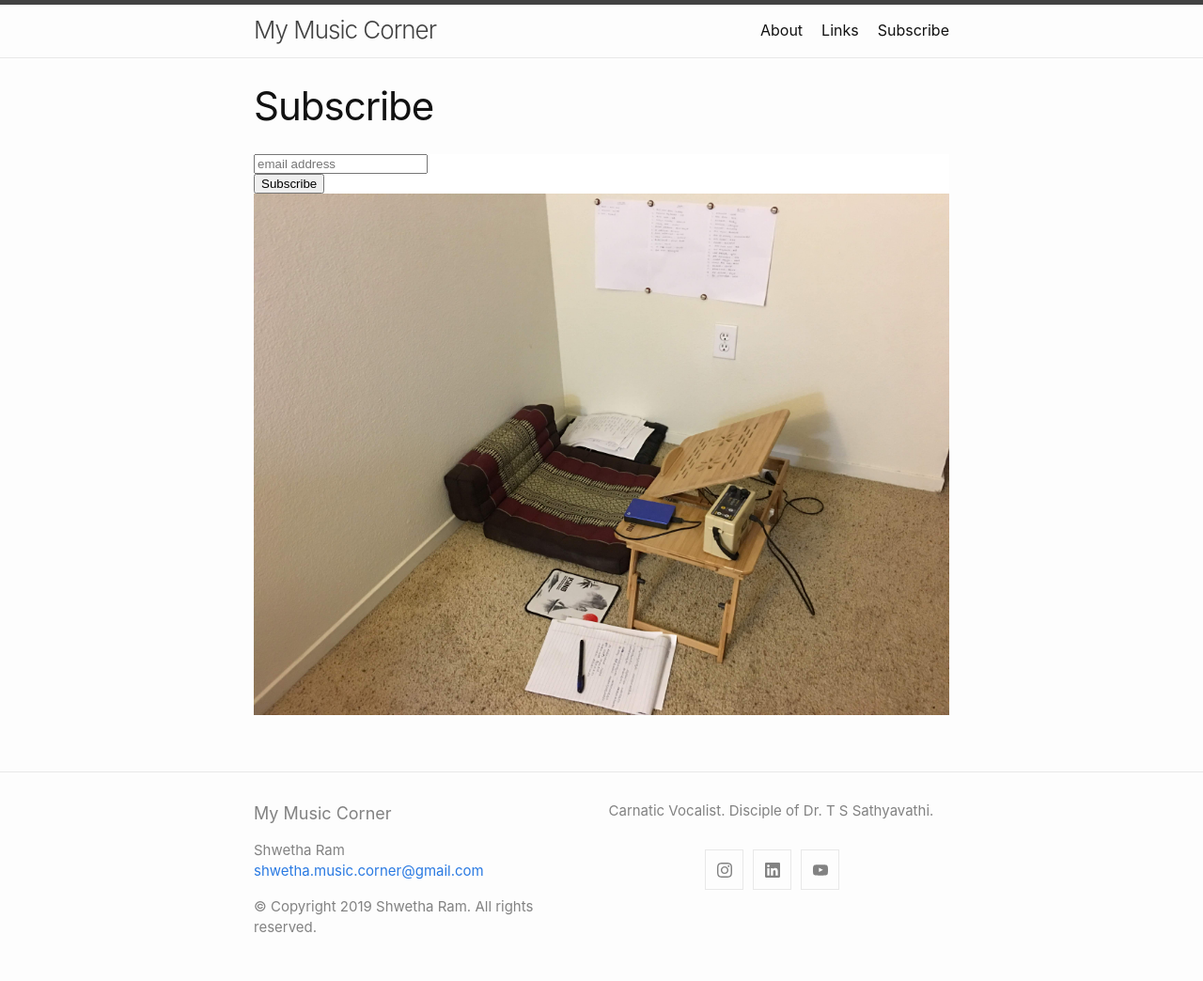
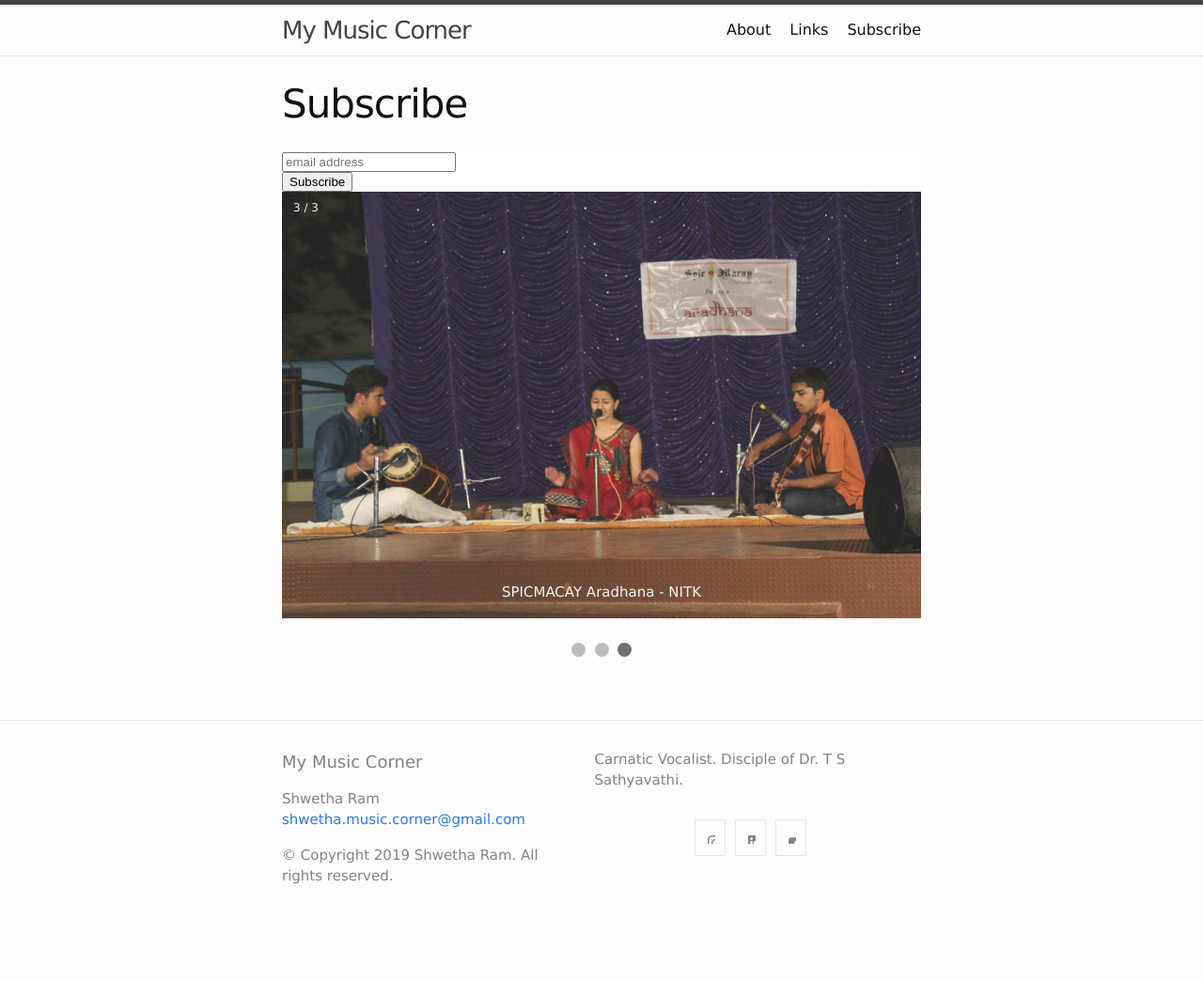
Before and after one commit to shwetharam0407/music-corner, a Jekyll site: the page built from subscribe.md, in a window 1280 px wide. Shown: the whole page at 94% size. Built offline with Jekyll 4.4.1, drawn with Linux system fonts in a browser that asks for light colours; comment, search, counter and statistics services are not loaded; after the commit the page ends 989 px from its top, so only the background shows below that; part of the change alters nothing that is shown.

Commit message:
added slideshow to subscribe page

```diff
--- a/subscribe.md
+++ b/subscribe.md
@@ -25,4 +25,137 @@ permalink: /subscribe/
 
 <!--End mc_embed_signup-->
 
-![ ](../data/img/music_corner.JPG)
+
+<!--Start image slideshow-->
+<html>
+<head>
+<meta name="viewport" content="width=device-width, initial-scale=1">
+<style>
+* {box-sizing: border-box;}
+body {font-family: Verdana, sans-serif;}
+.mySlides {display: none;}
+img {vertical-align: middle;}
+
+/* Slideshow container */
+.slideshow-container {
+  max-width: 1000px;
+  position: relative;
+  margin: auto;
+}
+
+/* Caption text */
+.text {
+  color: #f2f2f2;
+  font-size: 15px;
+  padding: 8px 12px;
+  position: absolute;
+  bottom: 8px;
+  width: 100%;
+  text-align: center;
+}
+
+/* Number text (1/3 etc) */
+.numbertext {
+  color: #f2f2f2;
+  font-size: 12px;
+  padding: 8px 12px;
+  position: absolute;
+  top: 0;
+}
+
+/* The dots/bullets/indicators */
+.dot {
+  height: 15px;
+  width: 15px;
+  margin: 0 2px;
+  background-color: #bbb;
+  border-radius: 50%;
+  display: inline-block;
+  transition: background-color 0.6s ease;
+}
+
+.active {
+  background-color: #717171;
+}
+
+/* Fading animation */
+.fade {
+  -webkit-animation-name: fade;
+  -webkit-animation-duration: 1.5s;
+  animation-name: fade;
+  animation-duration: 1.5s;
+}
+
+@-webkit-keyframes fade {
+  from {opacity: .4}
+  to {opacity: 1}
+}
+
+@keyframes fade {
+  from {opacity: .4}
+  to {opacity: 1}
+}
+
+/* On smaller screens, decrease text size */
+@media only screen and (max-width: 300px) {
+  .text {font-size: 11px}
+}
+</style>
+</head>
+<body>
+
+
+<div class="slideshow-container">
+
+<div class="mySlides fade">
+  <div class="numbertext">1 / 3</div>
+  <img src="../data/img/music_corner.JPG" style="width:100%">
+  <div class="text">My Music Corner</div>
+</div>
+
+<div class="mySlides fade">
+  <div class="numbertext">2 / 3</div>
+  <img src="../data/img/DSC_9560.JPG" style="width:100%">
+  <div class="text">Deepavali 2015 - Santa Barbara</div>
+</div>
+
+<div class="mySlides fade">
+  <div class="numbertext">3 / 3</div>
+  <img src="../data/img/IMG_1210.JPG" style="width:100%">
+  <div class="text">SPICMACAY Aradhana - NITK</div>
+</div>
+
+</div>
+<br>
+
+<div style="text-align:center">
+  <span class="dot"></span>
+  <span class="dot"></span>
+  <span class="dot"></span>
+</div>
+
+<script>
+var slideIndex = 0;
+showSlides();
+
+function showSlides() {
+  var i;
+  var slides = document.getElementsByClassName("mySlides");
+  var dots = document.getElementsByClassName("dot");
+  for (i = 0; i < slides.length; i++) {
+    slides[i].style.display = "none";
+  }
+  slideIndex++;
+  if (slideIndex > slides.length) {slideIndex = 1}
+  for (i = 0; i < dots.length; i++) {
+    dots[i].className = dots[i].className.replace(" active", "");
+  }
+  slides[slideIndex-1].style.display = "block";
+  dots[slideIndex-1].className += " active";
+  setTimeout(showSlides, 2000); // Change image every 2 seconds
+}
+</script>
+
+</body>
+</html>
+<!--End image slideshow-->
```
Also changed, not shown: data/img/DSC_9560.JPG (added), data/img/IMG_1210.JPG (added).
